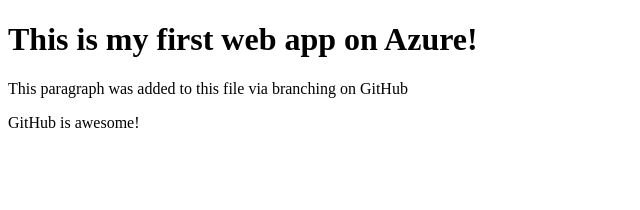
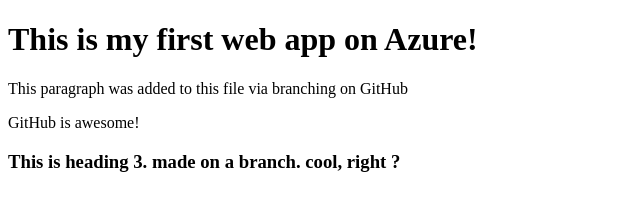
Before and after one commit to shafatahmad/demo-project, a plain HTML site: page index.html in a window 1280 px wide. Shown: the whole page, without its empty margins (0-640 px from the left). Drawn offline with Linux system fonts and the light colour scheme.

Commit message:
added h3 line to index file

```diff
--- a/index.html
+++ b/index.html
@@ -1,3 +1,4 @@
+
 <!DOCTYPE html>
 <html>
 <head>
@@ -9,5 +10,6 @@
 <h1>This is my first web app on Azure!</h1>
   <p>This paragraph was added to this file via branching on GitHub</p>
   <p>GitHub is awesome!</p>
+  <h3>This is heading 3. made on a branch. cool, right ?</h3>
 </body>
 </html>
```
